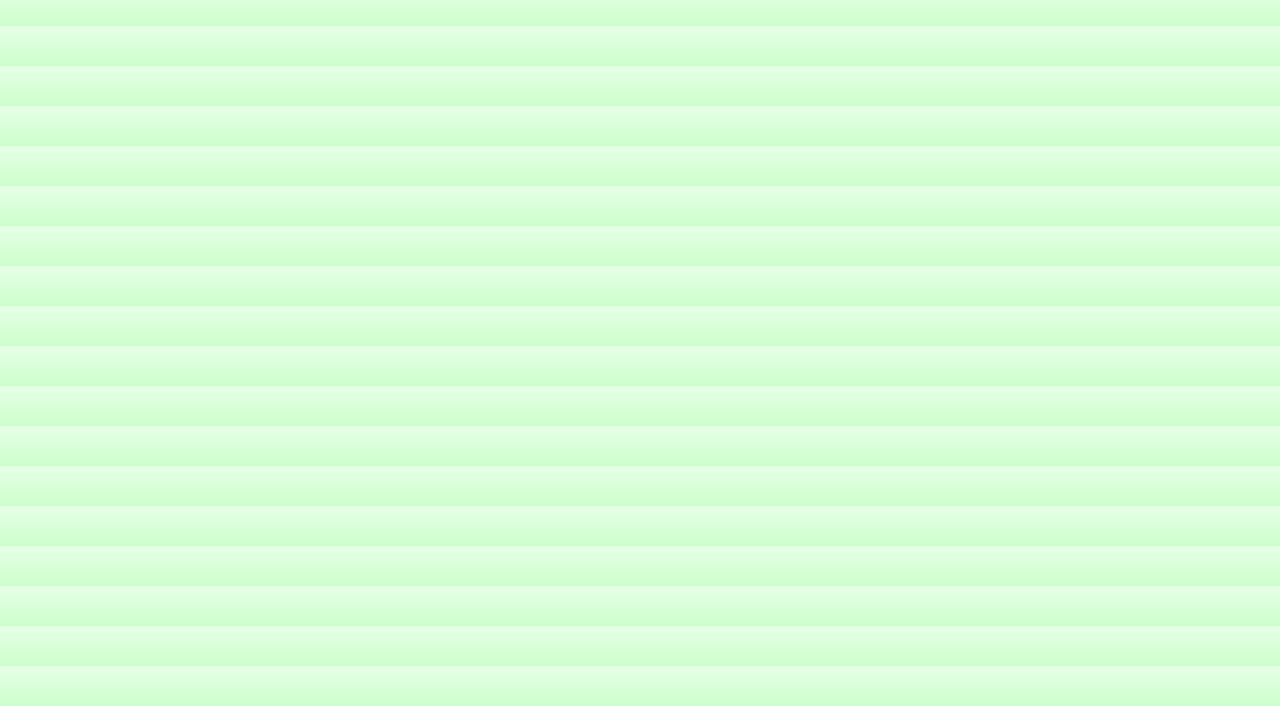
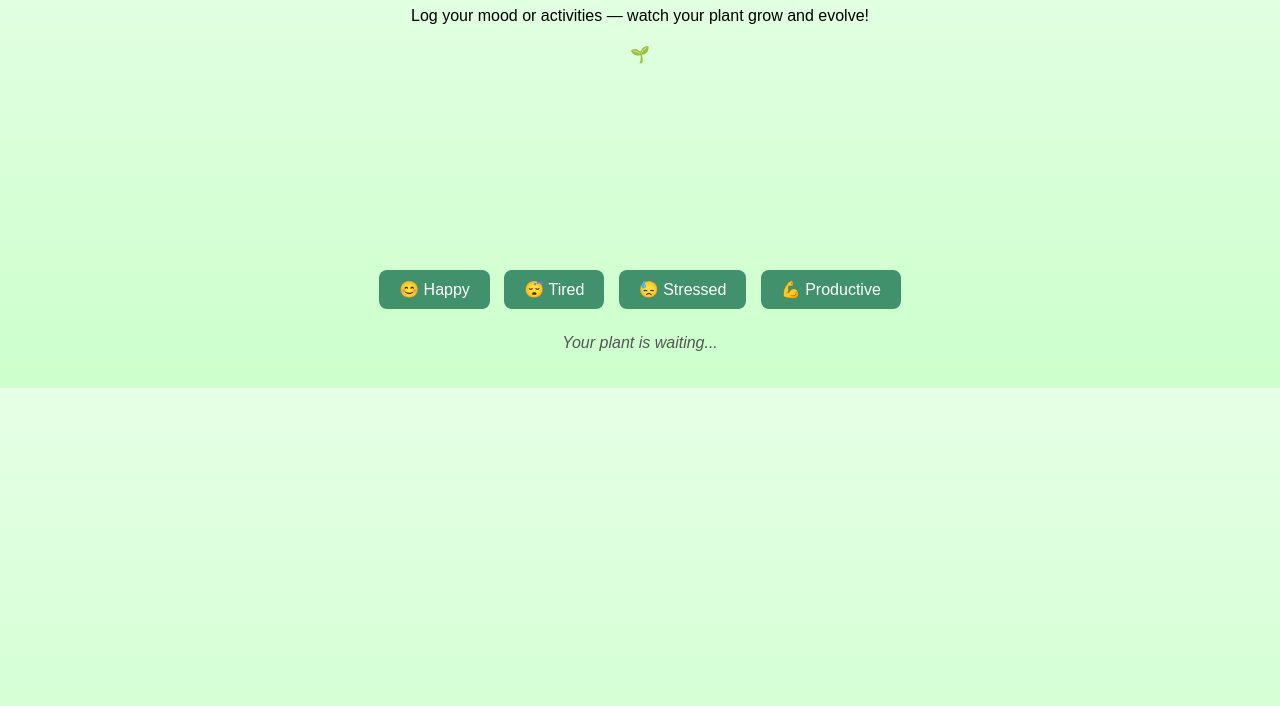
Before and after one commit to jhansichellaboina/Task, a plain HTML site: page index.html in a window 1280 px wide. Shown: the part 94-800 px from the top of the page. Drawn offline with Linux system fonts and the light colour scheme.

Commit message:
Update index.html

```diff
--- a/index.html
+++ b/index.html
@@ -28,3 +28,76 @@
     .controls {
       margin-top: 20px;
     }
+
+    button {
+      padding: 10px 20px;
+      margin: 5px;
+      border: none;
+      border-radius: 8px;
+      cursor: pointer;
+      background-color: #40916c;
+      color: white;
+      font-size: 16px;
+    }
+
+    button:hover {
+      background-color: #1b4332;
+    }
+
+    #log {
+      margin-top: 20px;
+      font-style: italic;
+      color: #555;
+    }
+  </style>
+</head>
+<body>
+  <h1>🌱 Your Virtual Plant Friend</h1>
+  <p>Log your mood or activities — watch your plant grow and evolve!</p>
+
+  <!-- Plant image -->
+  <div id="plant"></div>
+
+  <!-- Mood/activity buttons -->
+  <div class="controls">
+    <button onclick="updatePlant('happy')">😊 Happy</button>
+    <button onclick="updatePlant('tired')">😴 Tired</button>
+    <button onclick="updatePlant('stressed')">😓 Stressed</button>
+    <button onclick="updatePlant('productive')">💪 Productive</button>
+  </div>
+
+  <p id="log">Your plant is waiting...</p>
+
+  <script>
+    let growth = 0;
+
+    // Different stages of the plant (using emojis for simplicity)
+    const stages = [
+      "🌱", // seedling
+      "🌿", // small plant
+      "🌳", // tree
+      "🌺", // flowering
+      "🌟🌴🌟" // fantasy evolution
+    ];
+
+    function updatePlant(mood) {
+      const log = document.getElementById("log");
+      const plant = document.getElementById("plant");
+
+      // Growth logic
+      if (growth < stages.length - 1) {
+        growth++;
+      }
+
+      // Display new plant stage
+      plant.textContent = stages[growth];
+
+      // Log message
+      log.textContent = `You felt ${mood}. Your plant grew into ${stages[growth]}!`;
+    }
+
+    // Initial plant stage
+    document.getElementById("plant").textContent = stages[0];
+  </script>
+</body>
+</html>
```
